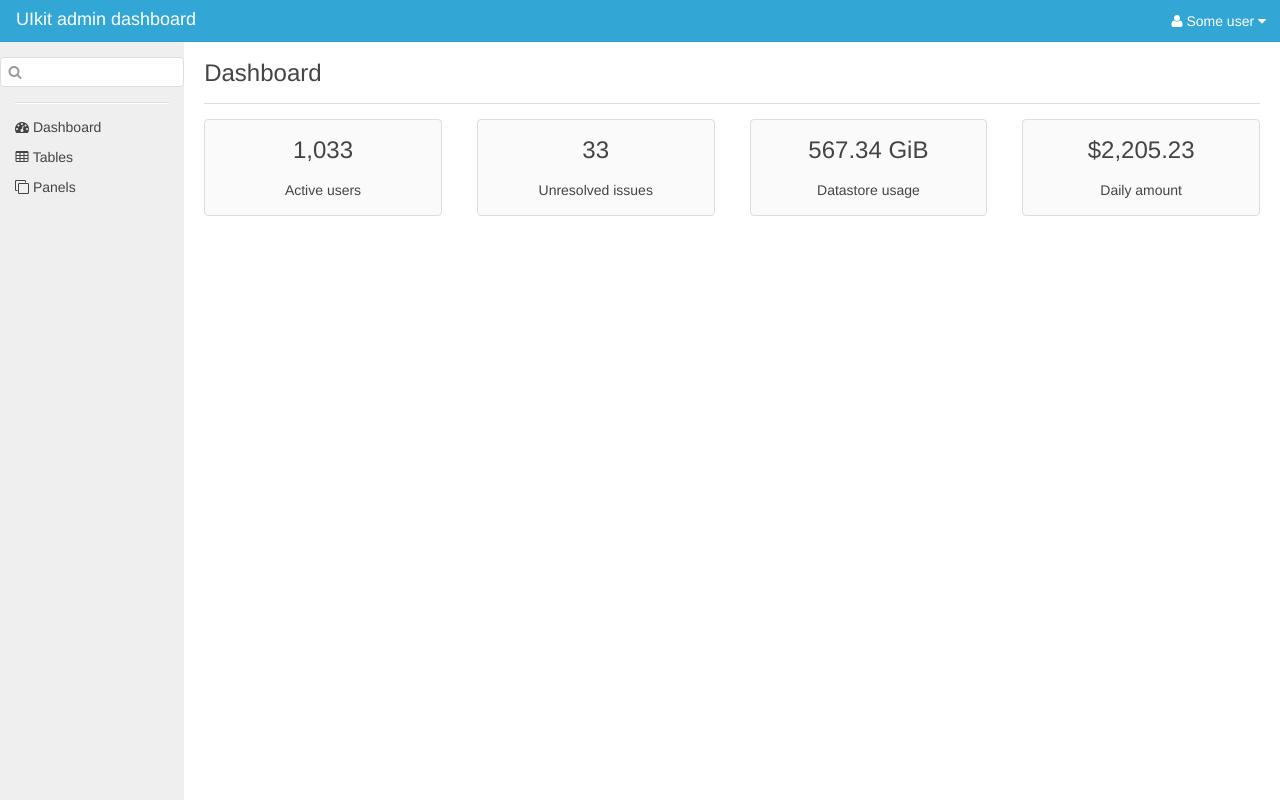
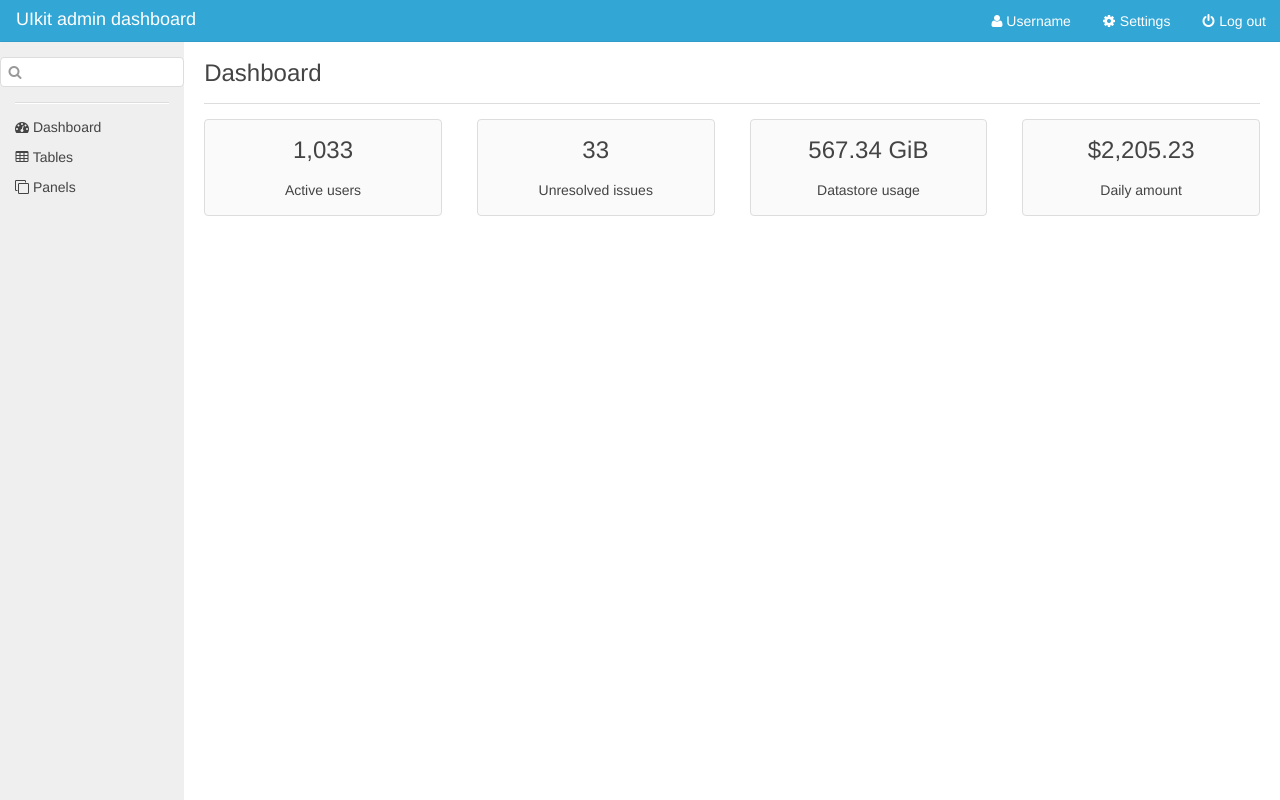
Before and after one commit to pjuros/uikit-admin-dashboard, a PHP site: page /index.php in a window 1280 px wide. Run offline with PHP 8.4, Linux system fonts and the light colour scheme.

Commit message:
fixed user menu

```diff
--- a/header.php
+++ b/header.php
@@ -17,17 +17,9 @@
 		<a href="/" class="uk-navbar-brand">UIkit admin dashboard</a>
 		<div class="uk-navbar-flip">
 			<ul class="uk-navbar-nav">
-				<li data-uk-dropdown="" class="uk-parent" aria-haspopup="true" aria-expanded="false">
-					<a href="#"><i class="uk-icon-user"></i> Some user <i class="uk-icon-caret-down"></i></a>
-					<div class="uk-dropdown uk-dropdown-navbar uk-dropdown-top" style="top: 0px; left: 0px;">
-						<ul class="uk-nav uk-nav-navbar">
-							<li><a href="/"><i class="uk-icon-user uk-icon-justify"></i> Profile</a></li>
-							<li><a href="/"><i class="uk-icon-cog uk-icon-justify"></i> Settings</a></li>
-							<li class="uk-nav-divider"></li>
-							<li><a href="/"><i class="uk-icon-power-off uk-icon-justify"></i> Log out</a></li>
-						</ul>
-					</div>
-				</li>
+				<li><a href="/"><i class="uk-icon-user"></i> Username</a></li>
+				<li><a href="/"><i class="uk-icon-cog uk-icon-justify"></i> Settings</a></li>
+				<li><a href="/"><i class="uk-icon-power-off uk-icon-justify"></i> Log out</a></li>
 			</ul>
 		</div>
 	</nav>
```
